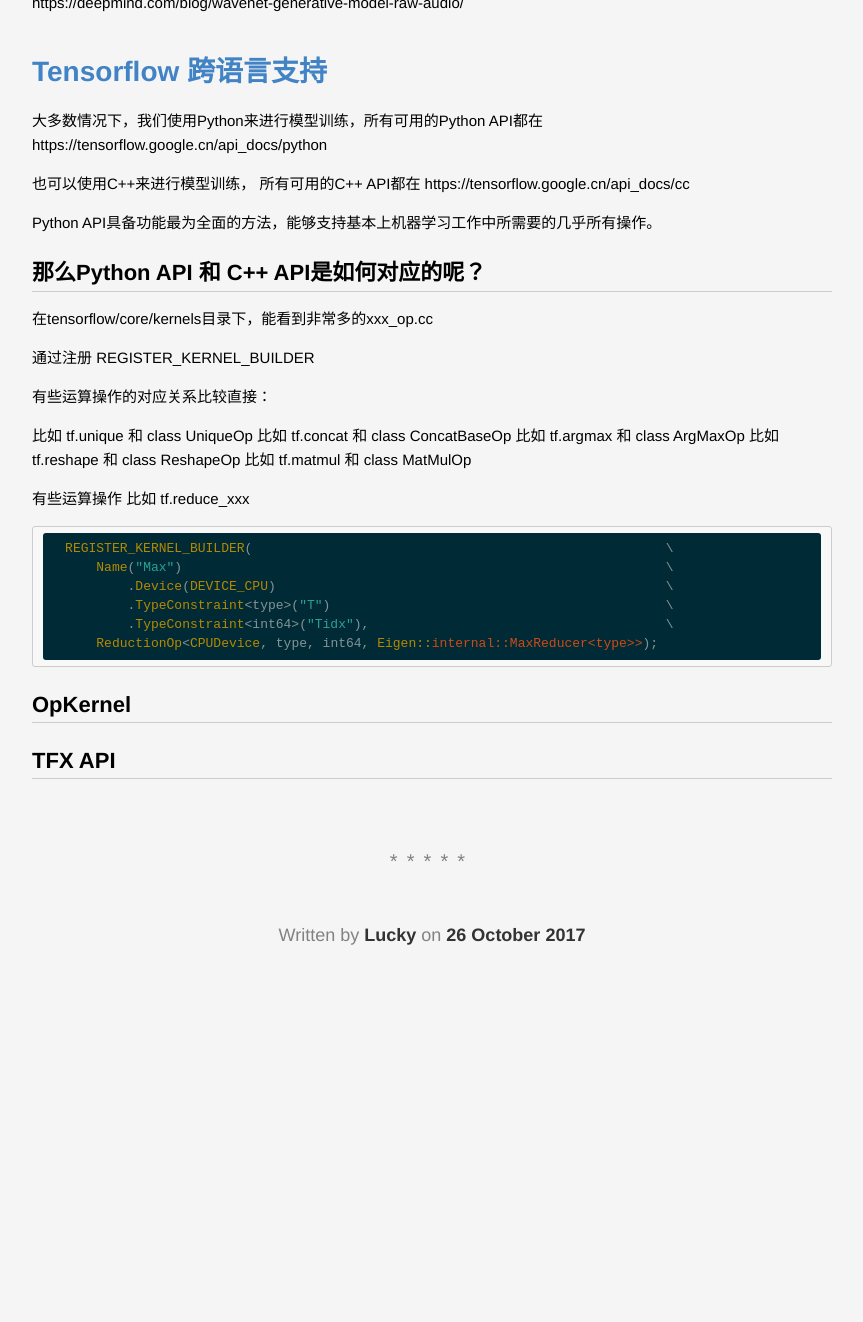
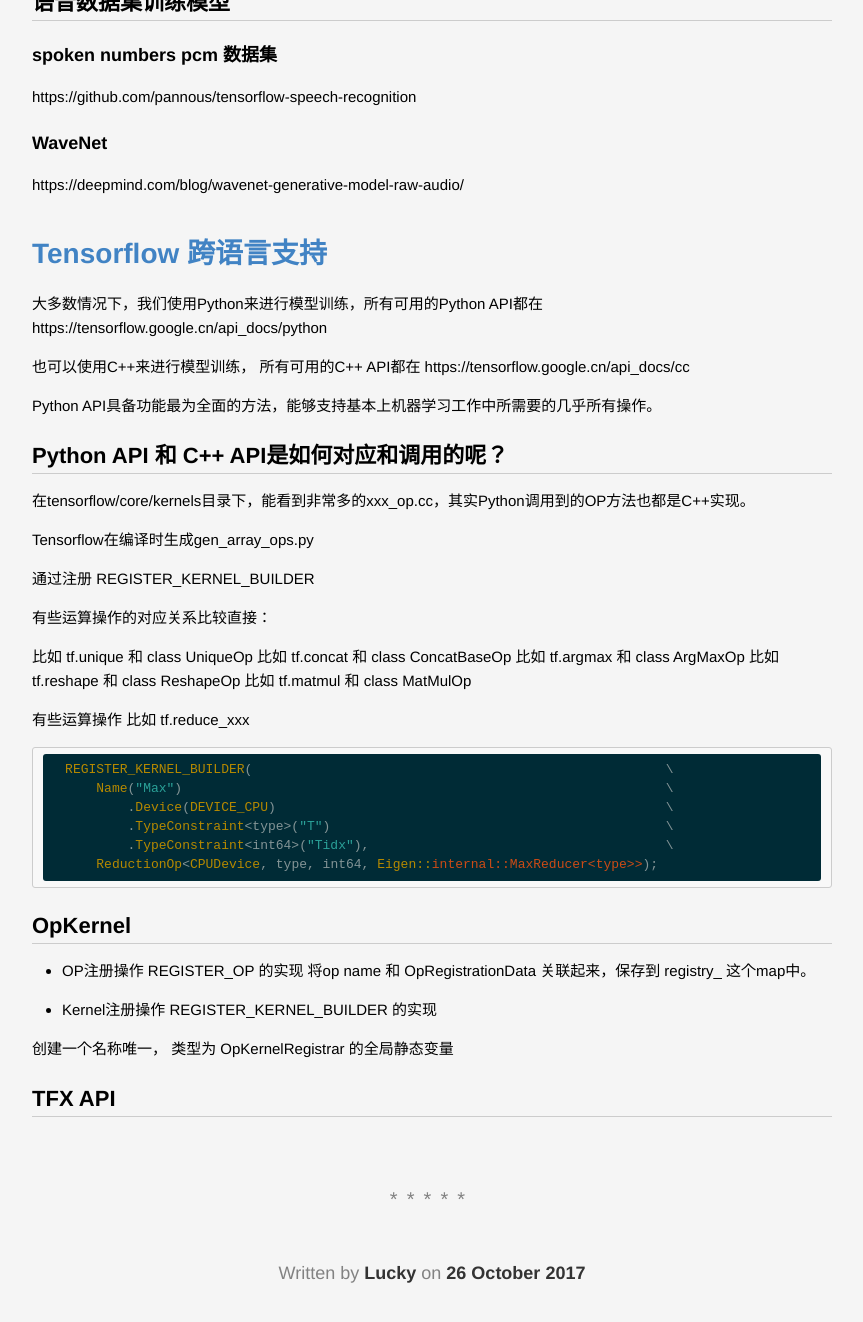
Before and after one commit to lucky521/blog, a Jekyll site: the page built from _posts/ml/2017-10-26-tensorflow.markdown, in a window 1280 px wide and 1400 px high, scrolled down 41627 px. Shown: the top 1322 px of the window, without its empty margins (208-1071 px from the left). Built offline with Jekyll 4.4.1, drawn with Linux system fonts in a browser that asks for light colours; before the commit the page ends 42704 px from its top, so only the background shows below that; some of the changed text lies outside the part shown.

Commit message:
update blog

```diff
--- a/_posts/ml/2016-12-28-sklearn.markdown
+++ b/_posts/ml/2016-12-28-sklearn.markdown
@@ -103,7 +103,7 @@
 
 
 
-# 机器学习问题
+# sklearn解决机器学习问题
 
 ## 回归预测问题 Regression
 
--- a/_posts/ml/2017-10-26-tensorflow.markdown
+++ b/_posts/ml/2017-10-26-tensorflow.markdown
@@ -869,6 +869,8 @@
 
 # 特征处理 Feature Columns
 
+特征预处理是要将样本的原始数据变换为和模型适配的Tensor向量形式。
+
 Feature Columns是Tensorflow中 原始数据 和 Estimator 的中间转换，这一过程是把换数据转换为适合Estimators使用的形式。机器学习模型用数值表示所有特征，而原始数据有数值型、类别型等各种表示形式。Feature Columns其实就是在做特征预处理。
 
 ## 如何使用 Feature Columns？
@@ -1246,6 +1248,9 @@
 ## checkpoint文件 和 pb-variable文件之间的转换
 
 
+## 导出到pb-variable模型文件中的操作有哪些？
+
+通过Python函数 export_savedmodel 导出生成的图中，包含的全部都是最原始的op操作，一些高阶的py操作都会转换为原始op。
 
 
 
@@ -1974,12 +1979,13 @@
 
 也可以使用C++来进行模型训练， 所有可用的C++ API都在 https://tensorflow.google.cn/api_docs/cc
 
-
 Python API具备功能最为全面的方法，能够支持基本上机器学习工作中所需要的几乎所有操作。
 
-## 那么Python API 和 C++ API是如何对应的呢？
-
-在tensorflow/core/kernels目录下，能看到非常多的xxx_op.cc
+## Python API 和 C++ API是如何对应和调用的呢？
+
+在tensorflow/core/kernels目录下，能看到非常多的xxx_op.cc，其实Python调用到的OP方法也都是C++实现。
+
+Tensorflow在编译时生成gen_array_ops.py
 
 通过注册 REGISTER_KERNEL_BUILDER
 
@@ -2006,5 +2012,12 @@
 
 ## OpKernel
 
+- OP注册操作 REGISTER_OP 的实现
+将op name 和 OpRegistrationData 关联起来，保存到 registry_ 这个map中。
+
+- Kernel注册操作 REGISTER_KERNEL_BUILDER 的实现
+
+创建一个名称唯一， 类型为 OpKernelRegistrar 的全局静态变量
+
 
 ## TFX API
```
Also changed, not shown: _posts/ml/2018-04-18-feature-engineering.markdown (+23 -25 lines).
